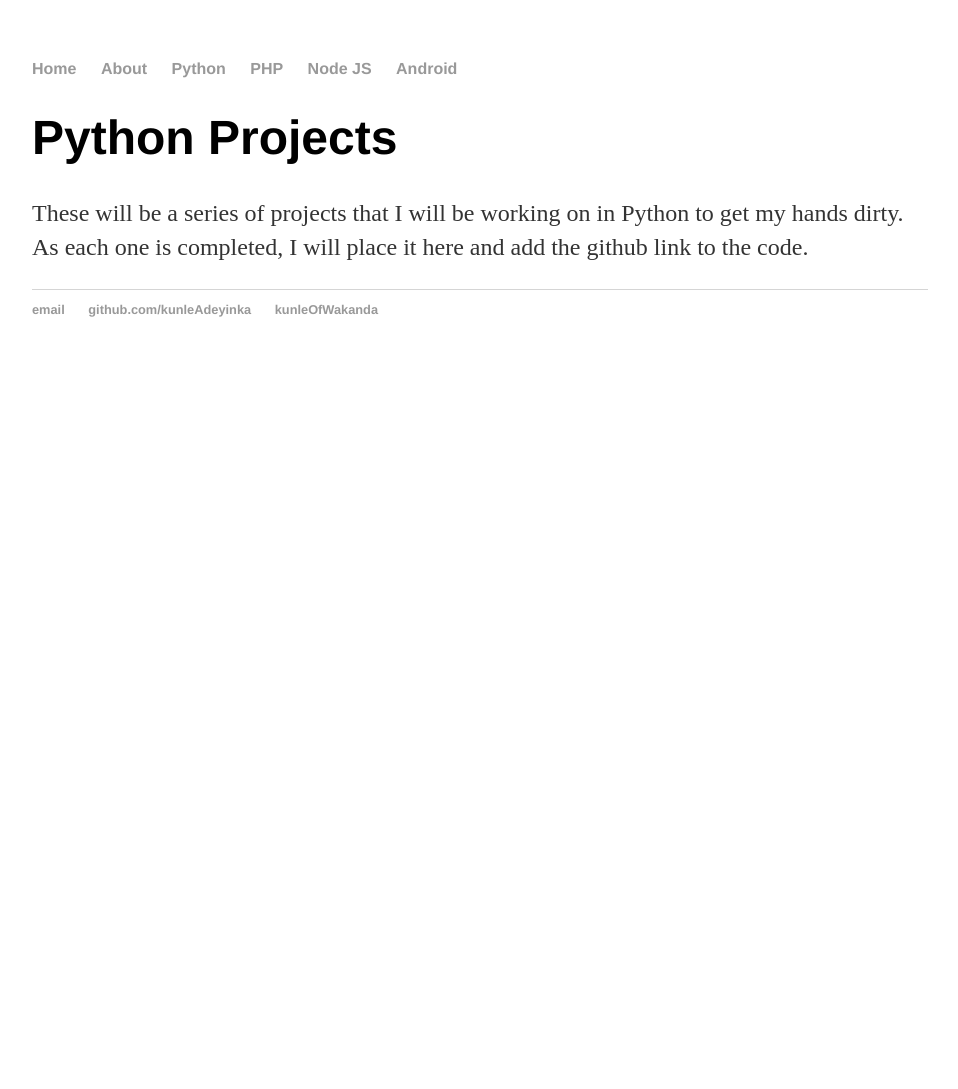
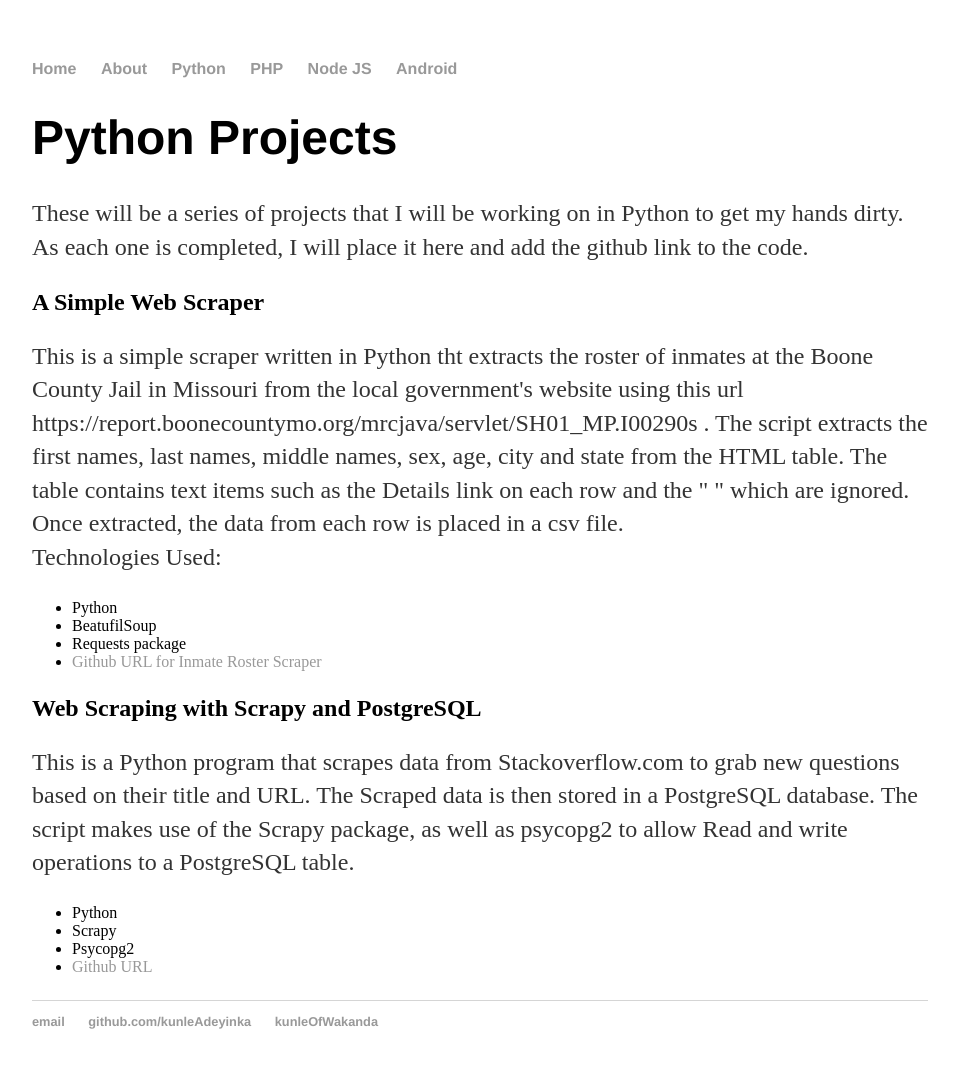
Before and after one commit to kunleAdeyinka/kunleAdeyinka.github.io, a Jekyll site: the page built from python/index.html, in a window 1280 px wide. Shown: the whole page, without its empty margins (160-1118 px from the left). Built offline with Jekyll 4.4.1, drawn with Linux system fonts in a browser that asks for light colours; Markdown is read by kramdown in place of the engine named in the settings; before the commit the page ends 900 px from its top, so only the background shows below that.

Commit message:
added sections about 2 web scrapers

```diff
--- a/python/index.html
+++ b/python/index.html
@@ -7,4 +7,31 @@ title: Python Kunle Adeyinka, the wakandan
 	<p>These will be a series of projects that I will be working on in Python to get my hands dirty. As each one is completed, I will place it here and add
 	   the github link to the code.
 	</p>
+	<!-- Project Section-->
+	<h2>A Simple Web Scraper</h2>
+	<p>
+		This is a simple scraper written in Python tht extracts the roster of inmates at the Boone County Jail in Missouri from the local government's website using this url
+		https://report.boonecountymo.org/mrcjava/servlet/SH01_MP.I00290s .
+		The script extracts the first names, last names, middle names, sex, age, city and state from the HTML table. The table contains text items such as the Details link on each
+		row and the "&nbsp;" which are ignored. Once extracted, the data from each row is placed in a csv file.
+		<br>
+		Technologies Used:
+		<ul>
+			<li>Python</li>
+			<li>BeatufilSoup</li>
+			<li>Requests package</li>
+			<li><a href="https://github.com/kunleAdeyinka/rosterScraper">Github URL for Inmate Roster Scraper</a> </li>
+		</ul>
+	</p>
+	<h2>Web Scraping with Scrapy and PostgreSQL</h2>
+	<p>
+		This is a Python program that scrapes data from Stackoverflow.com to grab new questions based on their title and URL. The Scraped data is then stored in a PostgreSQL
+		database. The script makes use of the Scrapy package, as well as psycopg2 to allow Read and write operations to a PostgreSQL table.
+		<ul>
+			<li>Python</li>
+			<li>Scrapy</li>
+			<li>Psycopg2</li>
+			<li><a href="https://github.com/kunleAdeyinka/stockanalyzerapp">Github URL </a> </li>
+		</ul>
+	</p>
 </div><!-- /.blurb -->
```
